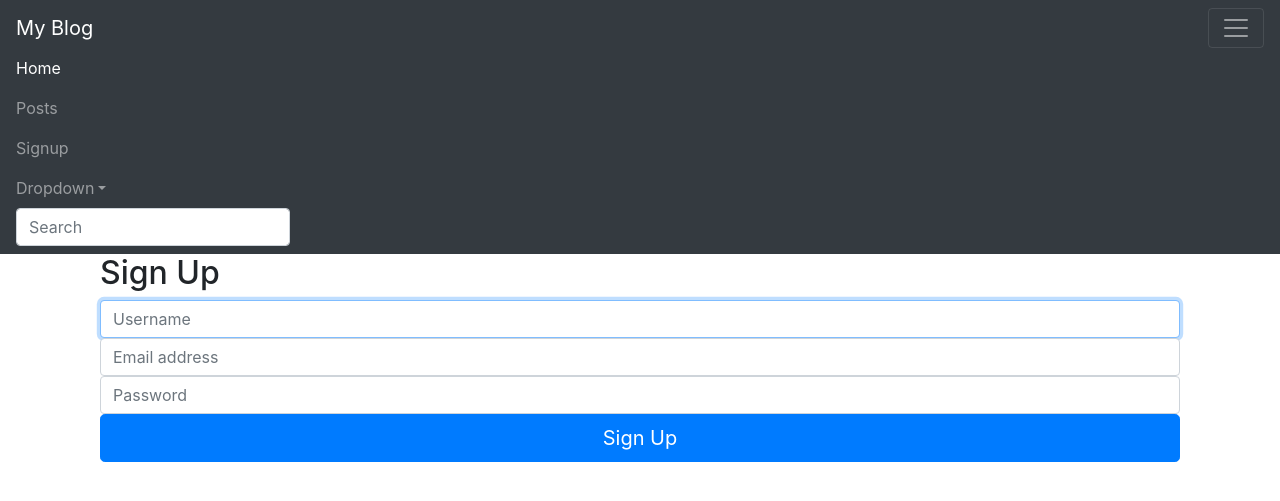
After one commit to tonyishangu/blog, a Flask app: page /signup in a window 1280 px wide, after a click that opens the changed part. The commit adds this page. Shown: the top 501 px of the page. Run offline with Flask 2, Linux system fonts and the light colour scheme; some libraries are stand-ins or nearby versions.

Commit message:
import forms

```diff
--- a/app.py
+++ b/app.py
@@ -1,9 +1,24 @@
-from flask import Flask,request,render_template,redirect
+from flask import Flask, render_template,request,redirect
 from flask_sqlalchemy import SQLAlchemy
+from datetime import datetime
+from flask_wtf import FlaskForm
+
 
 app = Flask(__name__)
+app.config['SECRET_KEY'] = '5791628bb0b13ce0c676dfde280ba245'
 app.config['SQLALCHEMY_DATABASE_URI'] = 'sqlite:///posts.db'
 db = SQLAlchemy(app)
+
+class BlogPost(db.Model):
+    id = db.Column(db.Integer, primary_key=True)
+    title = db.Column(db.String(100), nullable=False)
+    content = db.Column(db.Text, nullable=False)
+    author = db.Column(db.String(20), nullable=False, default='N/A')
+    date_posted = db.Column(db.DateTime, nullable=False, default=datetime.utcnow)
+
+    def __repr__(self):
+        return 'Blog post' + str(self.id)
+
 
 @app.route('/')
 def index():
@@ -11,6 +26,7 @@ def index():
 
 @app.route('/posts', methods=['GET', 'POST'])
 def posts():
+
     if request.method == 'POST':
         post_title = request.form['title']
         post_content = request.form['content']
@@ -58,5 +74,14 @@ def new_post():
     else:
         return render_template('/new_post.html')
 
+@app.route('/login')
+def login():
+    return render_template('login.html')
+
+@app.route('/signup')
+def signup():
+    return render_template('signup.html')
+
+
 if __name__ == "__main__":
     app.run(debug=True)
--- a/templates/base.html
+++ b/templates/base.html
@@ -27,7 +27,7 @@
                         <a class="nav-link" href="/posts">Posts</a>
                     </li>
                     <li class="nav-item">
-                        <a class="nav-link" href="/register" tabindex="-1" aria-disabled="true">Register</a>
+                        <a class="nav-link" href="/signup" tabindex="-1" aria-disabled="true">Signup</a>
                     </li>
                     <li class="nav-item dropdown">
                         <a class="nav-link dropdown-toggle" href="#" id="dropdown01" data-toggle="dropdown" aria-haspopup="true"
--- a/templates/index.html
+++ b/templates/index.html
@@ -16,7 +16,7 @@
             <p>
                 <a class="btn btn-primary" href="/login" role="button">Login&raquo;</a>
             </p>
-            <a class="btn btn-primary" href="/register" role="button">Sign Up&raquo;</a>
+            <a class="btn btn-primary" href="/signup" role="button">Sign Up&raquo;</a>
         </div>
     </div>
 </main>
--- /dev/null
+++ b/templates/signup.html
@@ -0,0 +1,23 @@
+{% extends 'base.html' %}
+
+{% block head %}
+<title>Register</title>
+{% endblock %}
+
+{% block body %}
+<div class="container">
+
+    <form class="form-signin">
+        <h2 class="form-signin-heading">Sign Up</h2>
+        <label for="inputUsername" class="sr-only">Username</label>
+        <input type="text" id="inputUsername" class="form-control" placeholder="Username" required autofocus>
+        <label for="inputEmail" class="sr-only">Email address</label>
+        <input type="email" id="inputEmail" class="form-control" placeholder="Email address" required autofocus>
+        <label for="inputPassword" class="sr-only">Password</label>
+        <input type="password" id="inputPassword" class="form-control" placeholder="Password" required>
+        <button class="btn btn-lg btn-primary btn-block" type="submit">Sign Up</button>
+    </form>
+
+</div> <!-- /container -->
+
+{% endblock %}
```
Also changed, not shown: templates/register.html (deleted, +0 -10 lines), posts.db.
